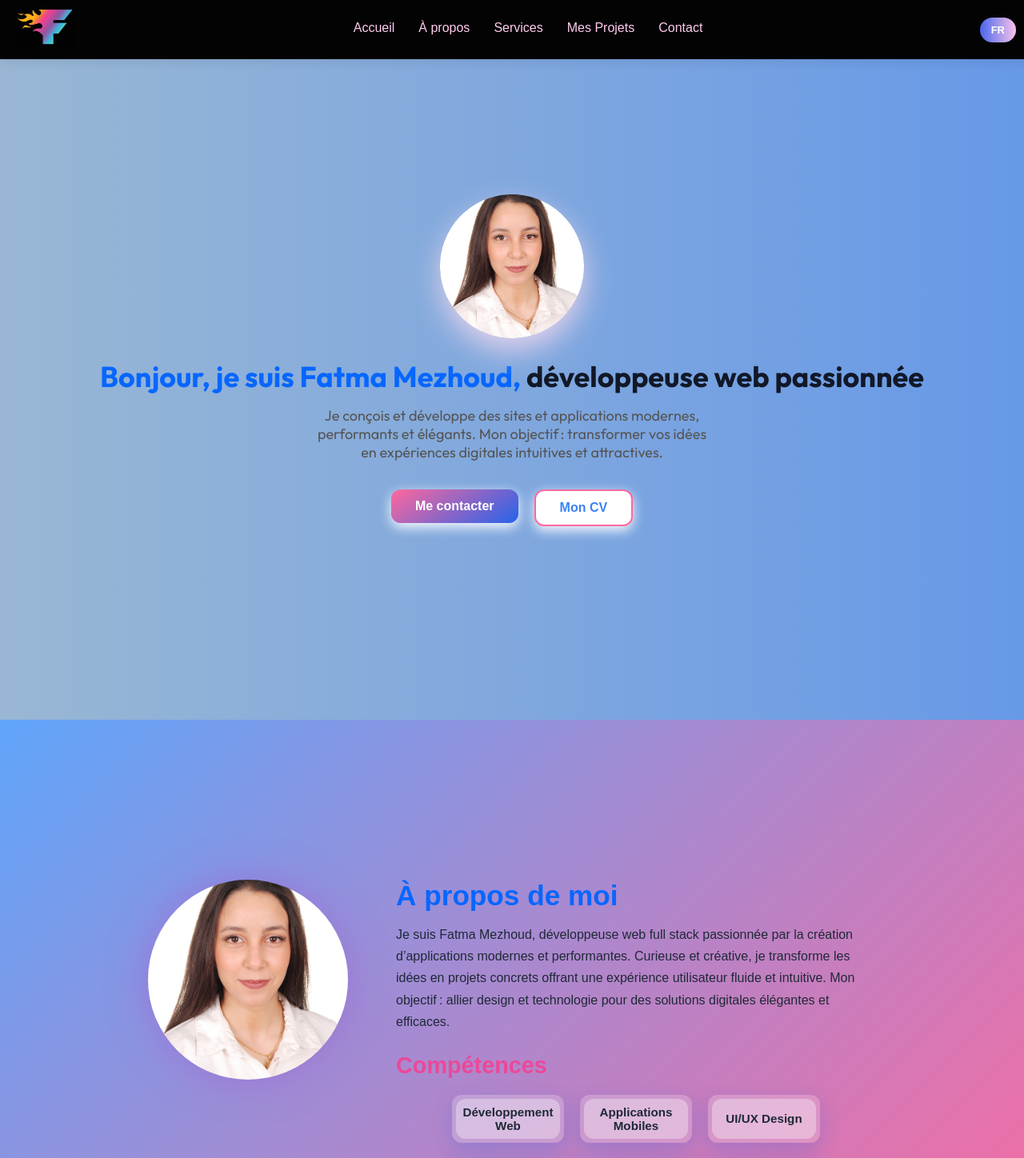
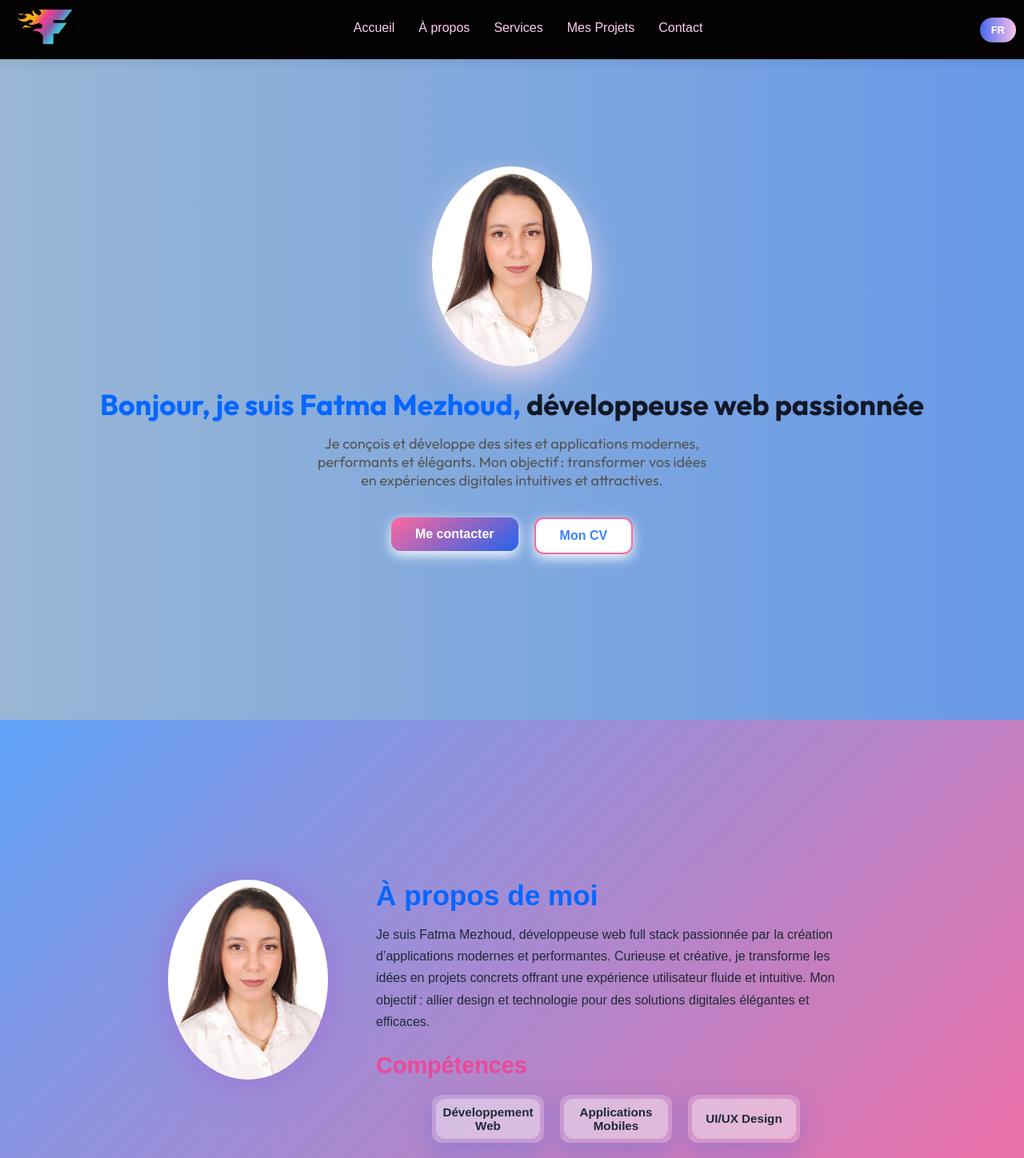
Before and after one commit to fatmamezhoud/fatma-portfolio, a React (Vite) app: page / in a window 1280 px wide. Shown: the top 1448 px of the page at 80% size. Built offline with nearby package versions, Linux system fonts and the light colour scheme.

Commit message:
Modifications Hero styles et About style

```diff
--- a/src/Components/About/About.css
+++ b/src/Components/About/About.css
@@ -26,6 +26,8 @@
   justify-content: center;
   margin-bottom: 20px;
   margin-top: 120px; /* <-- déplace l'image un peu vers le bas */
+  width: 200px;
+  height: 250px;
 }
 
 .about-img-container img {
--- a/src/Components/Hero/Hero.css
+++ b/src/Components/Hero/Hero.css
@@ -18,8 +18,8 @@
 }
 
 .hero img {
-  width: 180px;
-  height: 180px;
+  width: 200px;
+  height: 250px;
   border-radius: 50%;
   object-fit: cover;
   margin-bottom: 25px;
```
Also changed, not shown: 1 other file (tests, documents, lock files or other folders).
